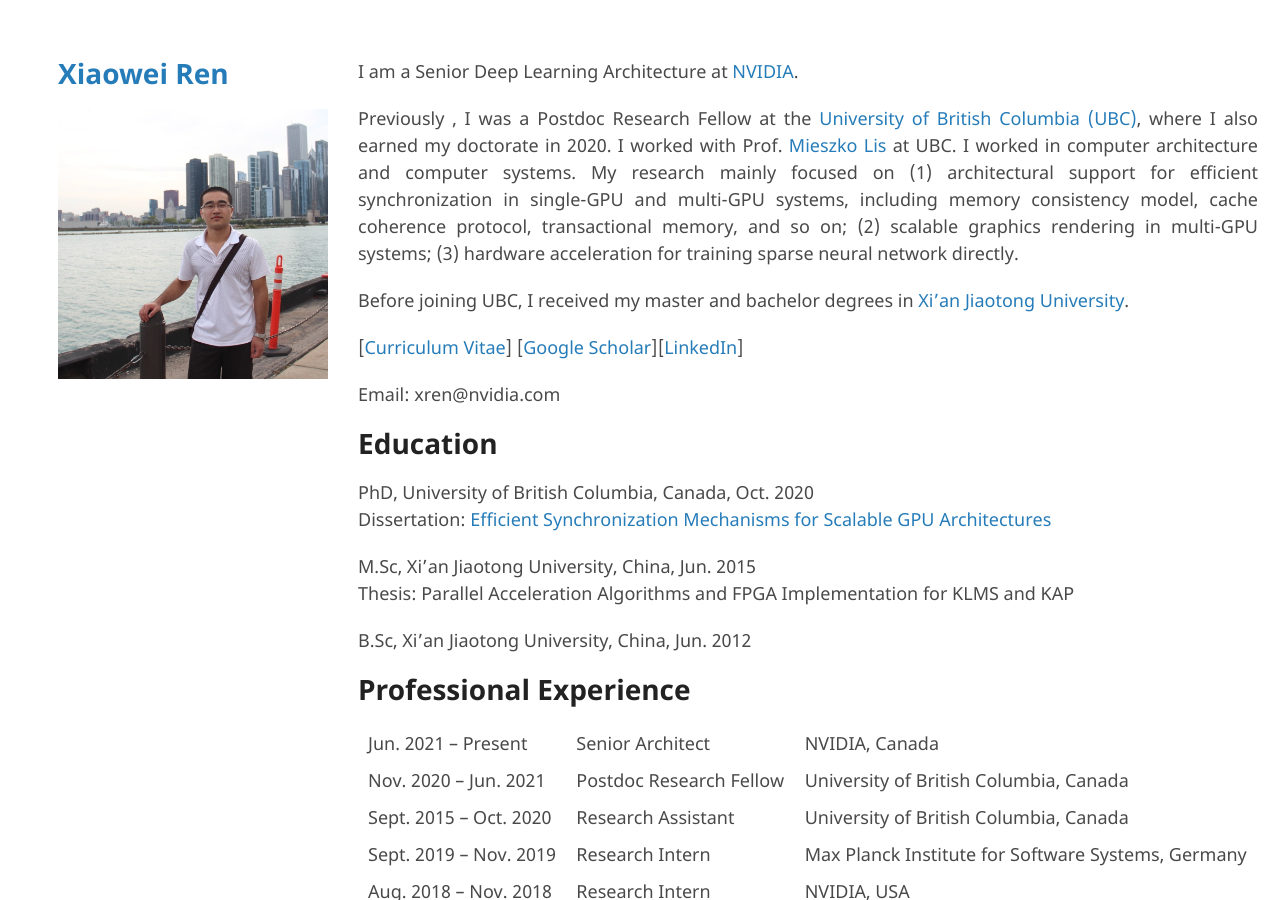
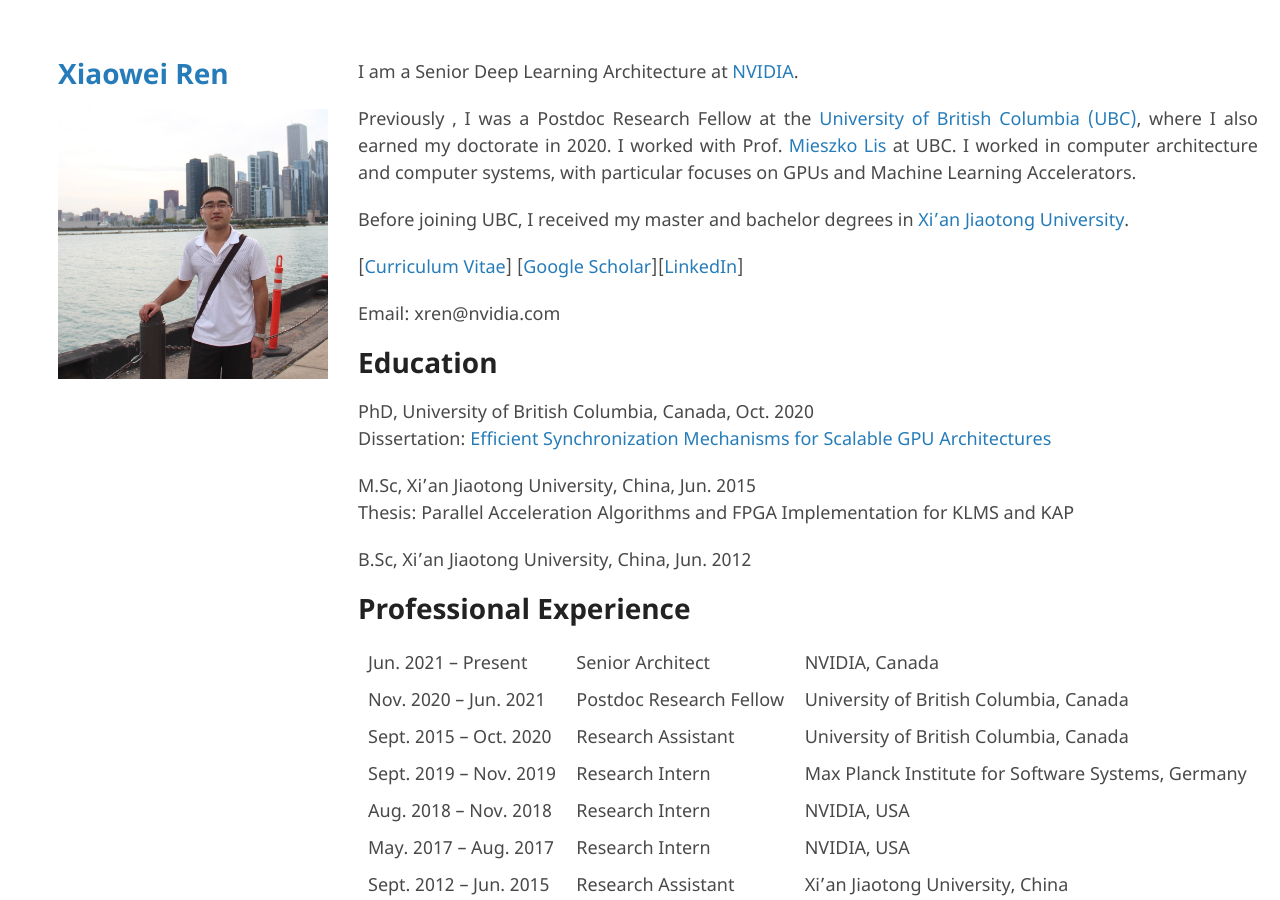
Before and after one commit to ericrxw/xiaoweiren, a Jekyll site: the page built from index.md, in a window 1280 px wide and 900 px high. Built offline with Jekyll 4.4.1, drawn with Linux system fonts in a browser that asks for light colours; our own code applies the rules of GitHub Pages for plain Markdown files; the repository's description, which GitHub fills in, is left out.

Commit message:
change self introduction

```diff
--- a/index.md
+++ b/index.md
@@ -1,6 +1,6 @@
 I am a Senior Deep Learning Architecture at [NVIDIA](https://www.nvidia.com/en-us/).
 
-Previously , I was a Postdoc Research Fellow at the [University of British Columbia (UBC)](http://www.ece.ubc.ca), where I also earned my doctorate in 2020. I worked with Prof. [Mieszko Lis](http://mieszko.ece.ubc.ca) at UBC. I worked in computer architecture and computer systems. My research mainly focused on (1) architectural support for efficient synchronization in single-GPU and multi-GPU systems, including memory consistency model, cache coherence protocol, transactional memory, and so on; (2) scalable graphics rendering in multi-GPU systems; (3) hardware acceleration for training sparse neural network directly.
+Previously , I was a Postdoc Research Fellow at the [University of British Columbia (UBC)](http://www.ece.ubc.ca), where I also earned my doctorate in 2020. I worked with Prof. [Mieszko Lis](http://mieszko.ece.ubc.ca) at UBC. I worked in computer architecture and computer systems, with particular focuses on GPUs and Machine Learning Accelerators.
 
 Before joining UBC, I received my master and bachelor degrees in [Xi'an Jiaotong University](http://en.xjtu.edu.cn/).
 
```
